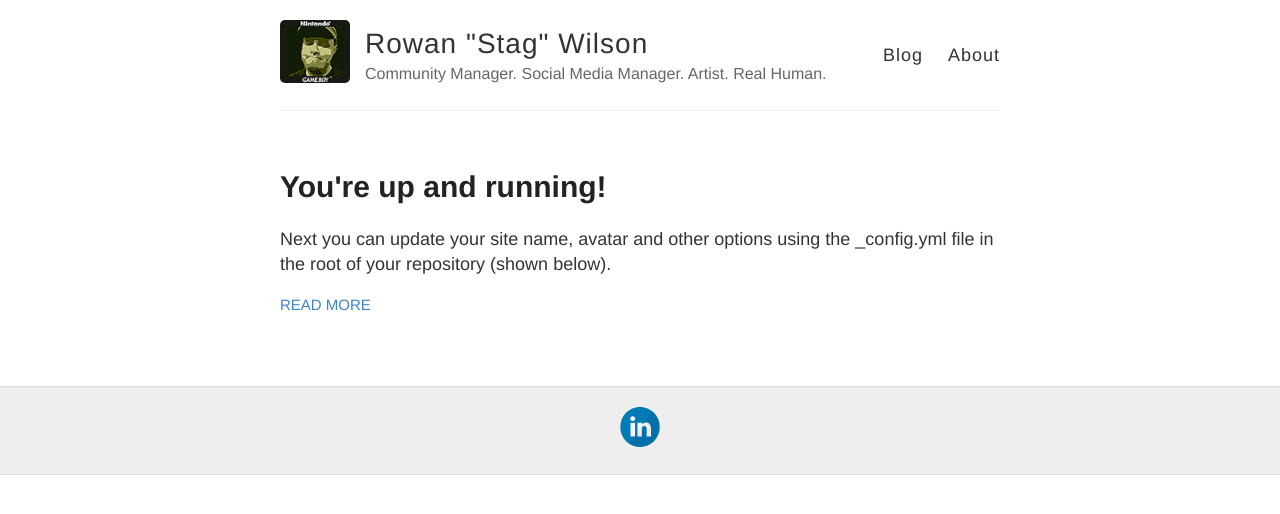
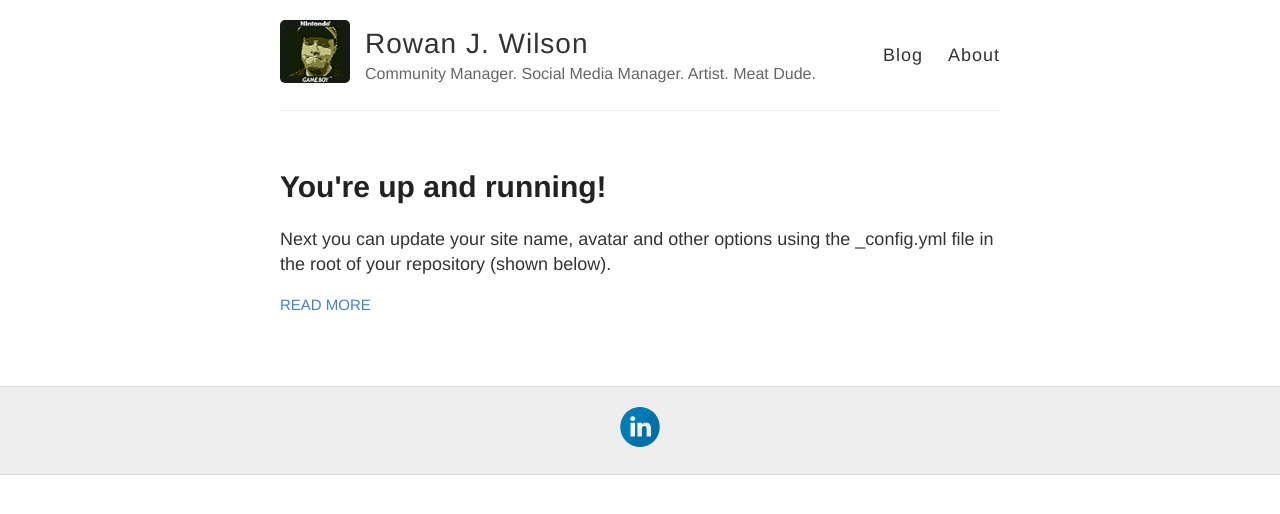
Before and after one commit to stagrunner/rowanjwilson, a Jekyll site: the page built from index.html, in a window 1280 px wide. Shown: the top 514 px of the page. Built offline with Jekyll 4.4.1, drawn with Linux system fonts in a browser that asks for light colours.

Commit message:
Update _config.yml

```diff
--- a/_config.yml
+++ b/_config.yml
@@ -3,10 +3,10 @@
 #
 
 # Name of your site (displayed in the header)
-name: Rowan "Stag" Wilson
+name: Rowan J. Wilson
 
 # Short bio or description (displayed in the header)
-description: Community Manager. Social Media Manager. Artist. Real Human.
+description: Community Manager. Social Media Manager. Artist. Meat Dude.
 
 # URL of your avatar or profile pic (you could use your GitHub profile pic)
 avatar: https://rowanjwilson.com/images/jekyll-logo.png
```
